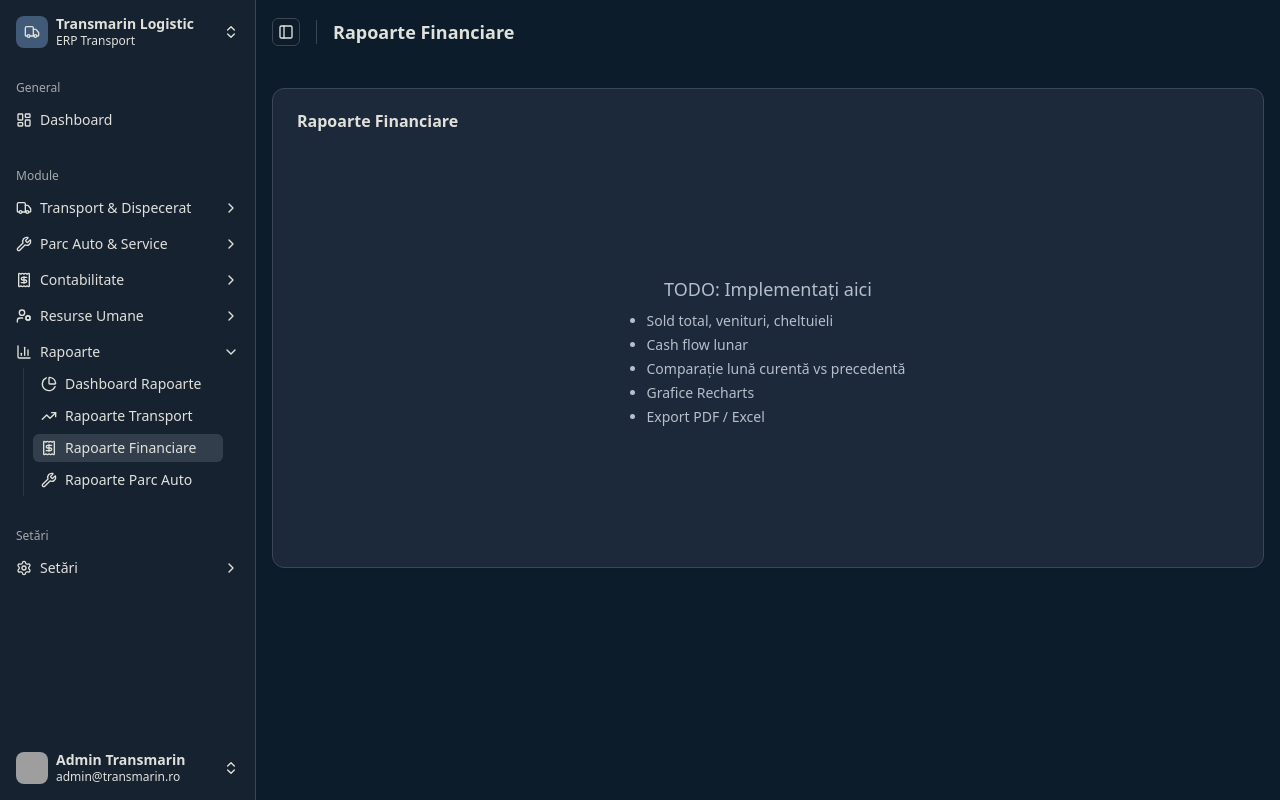
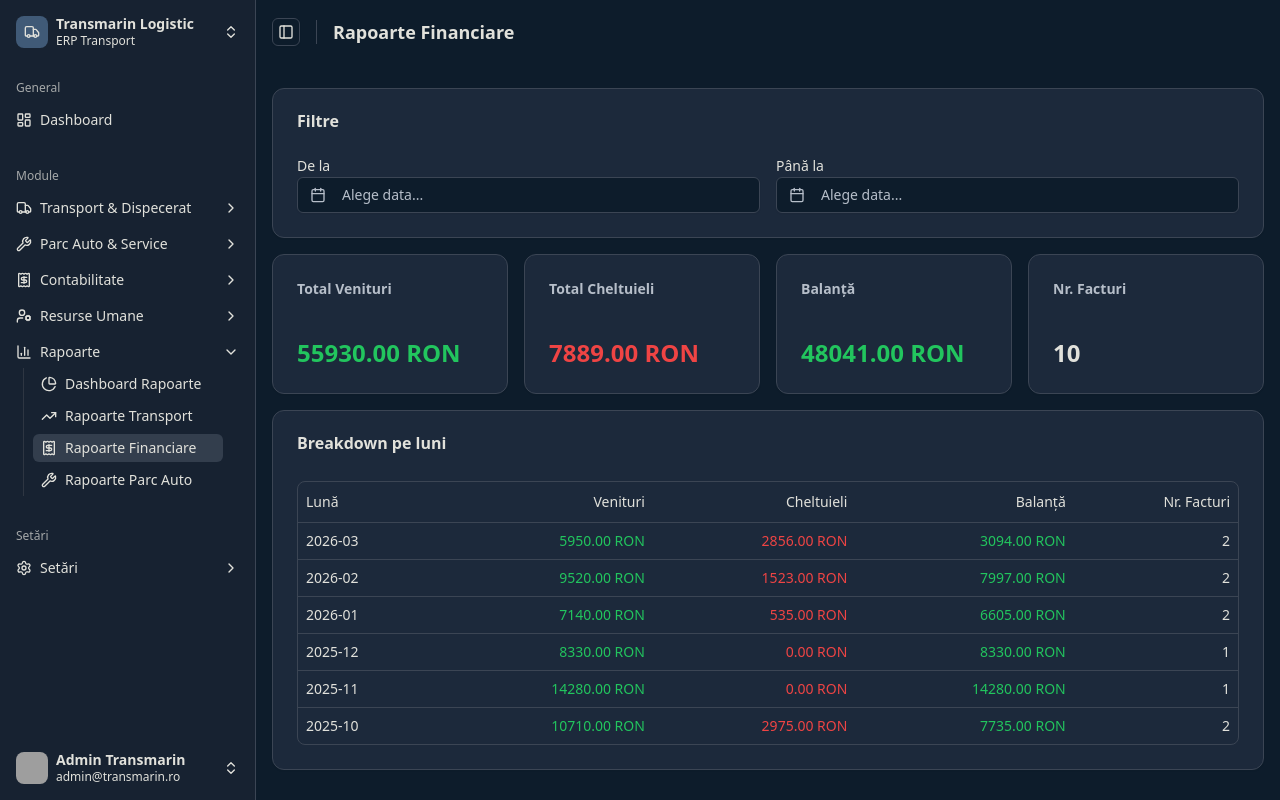
Before and after one commit to florinbadea046/Transmarin-Logistic, a React (Vite) app: page /reports/financial in a window 1280 px wide. Built offline with nearby package versions, Linux system fonts and the light colour scheme; sample sign-in values are in the browser's storage; grey boxes are pictures that could not be loaded.

Commit message:
feat: D10 - Financial Report with filters and monthly breakdown

```diff
--- a/src/data/mock-data.ts
+++ b/src/data/mock-data.ts
@@ -1254,12 +1254,9 @@ export function seedMockData(): void {
   initCollection(STORAGE_KEYS.trips, seedTrips);
   initCollection(STORAGE_KEYS.serviceRecords, seedServiceRecords);
   initCollection(STORAGE_KEYS.fuelRecords, seedFuelRecords);
-  initCollection(STORAGE_KEYS.invoices, []);
-  initCollection(STORAGE_KEYS.leaveRequests, []);
-  initCollection(STORAGE_KEYS.bonuses, seedBonuses);
   initCollection(STORAGE_KEYS.invoices, seedInvoices);
   initCollection(STORAGE_KEYS.leaveRequests, seedLeaveRequests);
-  initCollection(STORAGE_KEYS.bonuses, []);
+  initCollection(STORAGE_KEYS.bonuses, seedBonuses);
 }
 
 export { seedEmployees };
--- a/src/modules/reports/pages/financial-reports.tsx
+++ b/src/modules/reports/pages/financial-reports.tsx
@@ -1,28 +1,214 @@
+import { useState, useEffect, useMemo } from "react";
+import { format } from "date-fns";
+import { CalendarIcon } from "lucide-react";
 import { Header } from "@/components/layout/header";
 import { Main } from "@/components/layout/main";
 import { Card, CardContent, CardHeader, CardTitle } from "@/components/ui/card";
+import { Button } from "@/components/ui/button";
+import { Calendar } from "@/components/ui/calendar";
+import { Label } from "@/components/ui/label";
+import { Popover, PopoverContent, PopoverTrigger } from "@/components/ui/popover";
+import { cn } from "@/lib/utils";
+import {
+  Table, TableBody, TableCell, TableHead, TableHeader, TableRow,
+} from "@/components/ui/table";
+import { getCollection } from "@/utils/local-storage";
+import { STORAGE_KEYS } from "@/data/mock-data";
+import type { Invoice } from "@/modules/accounting/types";
+
+function DatePicker({ date, onSelect, placeholder }: {
+  date: Date | undefined;
+  onSelect: (d: Date | undefined) => void;
+  placeholder: string;
+}) {
+  const [open, setOpen] = useState(false);
+  return (
+    <Popover open={open} onOpenChange={setOpen}>
+      <PopoverTrigger asChild>
+        <Button
+          variant="outline"
+          className={cn("w-full justify-start text-left font-normal", !date && "text-muted-foreground")}
+        >
+          <CalendarIcon className="mr-2 h-4 w-4" />
+          {date ? format(date, "yyyy-MM-dd") : placeholder}
+        </Button>
+      </PopoverTrigger>
+      <PopoverContent className="w-auto p-0" align="start">
+        <Calendar
+          mode="single"
+          selected={date}
+          onSelect={(d) => { onSelect(d); setOpen(false); }}
+          initialFocus
+        />
+      </PopoverContent>
+    </Popover>
+  );
+}
 
 export default function FinancialReportsPage() {
+  const [invoices, setInvoices] = useState<Invoice[]>([]);
+  const [startDate, setStartDate] = useState<Date | undefined>(undefined);
+  const [endDate, setEndDate] = useState<Date | undefined>(undefined);
+
+  useEffect(() => {
+    setInvoices(getCollection<Invoice>(STORAGE_KEYS.invoices));
+  }, []);
+
+  const filtered = useMemo(() => {
+    const startStr = startDate ? format(startDate, "yyyy-MM-dd") : "";
+    const endStr = endDate ? format(endDate, "yyyy-MM-dd") : "";
+    return invoices.filter((inv) => {
+      if (startStr && inv.date < startStr) return false;
+      if (endStr && inv.date > endStr) return false;
+      return true;
+    });
+  }, [invoices, startDate, endDate]);
+
+  const totalVenituri = useMemo(() =>
+    filtered.filter(i => i.type === "income").reduce((sum, i) => sum + i.total, 0),
+    [filtered]
+  );
+
+  const totalCheltuieli = useMemo(() =>
+    filtered.filter(i => i.type === "expense").reduce((sum, i) => sum + i.total, 0),
+    [filtered]
+  );
+
+  const balanta = totalVenituri - totalCheltuieli;
+
+  const breakdown = useMemo(() => {
+    const map: Record<string, { luna: string; venituri: number; cheltuieli: number; nrFacturi: number }> = {};
+    filtered.forEach((inv) => {
+      const luna = inv.date.substring(0, 7);
+      if (!map[luna]) map[luna] = { luna, venituri: 0, cheltuieli: 0, nrFacturi: 0 };
+      if (inv.type === "income") map[luna].venituri += inv.total;
+      else map[luna].cheltuieli += inv.total;
+      map[luna].nrFacturi++;
+    });
+    return Object.values(map).sort((a, b) => b.luna.localeCompare(a.luna));
+  }, [filtered]);
+
   return (
     <>
       <Header>
         <h1 className="text-lg font-semibold">Rapoarte Financiare</h1>
       </Header>
-      <Main>
+      <Main className="space-y-4">
         <Card>
           <CardHeader>
-            <CardTitle>Rapoarte Financiare</CardTitle>
+            <CardTitle>Filtre</CardTitle>
           </CardHeader>
-          <CardContent className="flex h-96 items-center justify-center text-muted-foreground">
-            <div className="text-center space-y-2">
-              <p className="text-lg font-medium">TODO: Implementați aici</p>
-              <ul className="text-sm text-left list-disc pl-4 space-y-1">
-                <li>Sold total, venituri, cheltuieli</li>
-                <li>Cash flow lunar</li>
-                <li>Comparație lună curentă vs precedentă</li>
-                <li>Grafice Recharts</li>
-                <li>Export PDF / Excel</li>
-              </ul>
+          <CardContent className="grid grid-cols-1 gap-4 sm:grid-cols-2">
+            <div className="space-y-1">
+              <Label>De la</Label>
+              <DatePicker date={startDate} onSelect={setStartDate} placeholder="Alege data..." />
+            </div>
+            <div className="space-y-1">
+              <Label>Până la</Label>
+              <DatePicker date={endDate} onSelect={setEndDate} placeholder="Alege data..." />
+            </div>
+          </CardContent>
+        </Card>
+
+        <div className="grid grid-cols-2 gap-4 md:grid-cols-4">
+          <Card>
+            <CardHeader className="pb-2">
+              <CardTitle className="text-sm text-muted-foreground">Total Venituri</CardTitle>
+            </CardHeader>
+            <CardContent>
+              <p className="text-2xl font-bold text-green-500">{totalVenituri.toFixed(2)} RON</p>
+            </CardContent>
+          </Card>
+          <Card>
+            <CardHeader className="pb-2">
+              <CardTitle className="text-sm text-muted-foreground">Total Cheltuieli</CardTitle>
+            </CardHeader>
+            <CardContent>
+              <p className="text-2xl font-bold text-red-500">{totalCheltuieli.toFixed(2)} RON</p>
+            </CardContent>
+          </Card>
+          <Card>
+            <CardHeader className="pb-2">
+              <CardTitle className="text-sm text-muted-foreground">Balanță</CardTitle>
+            </CardHeader>
+            <CardContent>
+              <p className={`text-2xl font-bold ${balanta >= 0 ? "text-green-500" : "text-red-500"}`}>
+                {balanta.toFixed(2)} RON
+              </p>
+            </CardContent>
+          </Card>
+          <Card>
+            <CardHeader className="pb-2">
+              <CardTitle className="text-sm text-muted-foreground">Nr. Facturi</CardTitle>
+            </CardHeader>
+            <CardContent>
+              <p className="text-2xl font-bold">{filtered.length}</p>
+            </CardContent>
+          </Card>
+        </div>
+
+        <Card>
+          <CardHeader>
+            <CardTitle>Breakdown pe luni</CardTitle>
+          </CardHeader>
+          <CardContent>
+            <div className="hidden md:block rounded-lg border overflow-x-auto">
+              <Table>
+                <TableHeader>
+                  <TableRow>
+                    <TableHead>Lună</TableHead>
+                    <TableHead className="text-right">Venituri</TableHead>
+                    <TableHead className="text-right">Cheltuieli</TableHead>
+                    <TableHead className="text-right">Balanță</TableHead>
+                    <TableHead className="text-right">Nr. Facturi</TableHead>
+                  </TableRow>
+                </TableHeader>
+                <TableBody>
+                  {breakdown.length === 0 ? (
+                    <TableRow>
+                      <TableCell colSpan={5} className="h-24 text-center text-muted-foreground">
+                        Niciun rezultat
+                      </TableCell>
+                    </TableRow>
+                  ) : (
+                    breakdown.map((row) => (
+                      <TableRow key={row.luna}>
+                        <TableCell className="font-medium">{row.luna}</TableCell>
+                        <TableCell className="text-right tabular-nums text-green-500">{row.venituri.toFixed(2)} RON</TableCell>
+                        <TableCell className="text-right tabular-nums text-red-500">{row.cheltuieli.toFixed(2)} RON</TableCell>
+                        <TableCell className={`text-right tabular-nums font-medium ${row.venituri - row.cheltuieli >= 0 ? "text-green-500" : "text-red-500"}`}>
+                          {(row.venituri - row.cheltuieli).toFixed(2)} RON
+                        </TableCell>
+                        <TableCell className="text-right tabular-nums">{row.nrFacturi}</TableCell>
+                      </TableRow>
+                    ))
+                  )}
+                </TableBody>
+              </Table>
+            </div>
+
+            <div className="md:hidden space-y-3">
+              {breakdown.length === 0 ? (
+                <p className="text-center text-muted-foreground py-8">Niciun rezultat</p>
+              ) : (
+                breakdown.map((row) => (
+                  <div key={row.luna} className="rounded-lg border p-4 space-y-2 text-sm">
+                    <div className="font-medium text-base">{row.luna}</div>
+                    <div className="grid grid-cols-2 gap-x-4 gap-y-1 pt-2 border-t">
+                      <span className="text-muted-foreground">Venituri</span>
+                      <span className="tabular-nums text-green-500">{row.venituri.toFixed(2)} RON</span>
+                      <span className="text-muted-foreground">Cheltuieli</span>
+                      <span className="tabular-nums text-red-500">{row.cheltuieli.toFixed(2)} RON</span>
+                      <span className="text-muted-foreground">Balanță</span>
+                      <span className={`tabular-nums font-medium ${row.venituri - row.cheltuieli >= 0 ? "text-green-500" : "text-red-500"}`}>
+                        {(row.venituri - row.cheltuieli).toFixed(2)} RON
+                      </span>
+                      <span className="text-muted-foreground">Nr. Facturi</span>
+                      <span className="tabular-nums">{row.nrFacturi}</span>
+                    </div>
+                  </div>
+                ))
+              )}
             </div>
           </CardContent>
         </Card>
```
